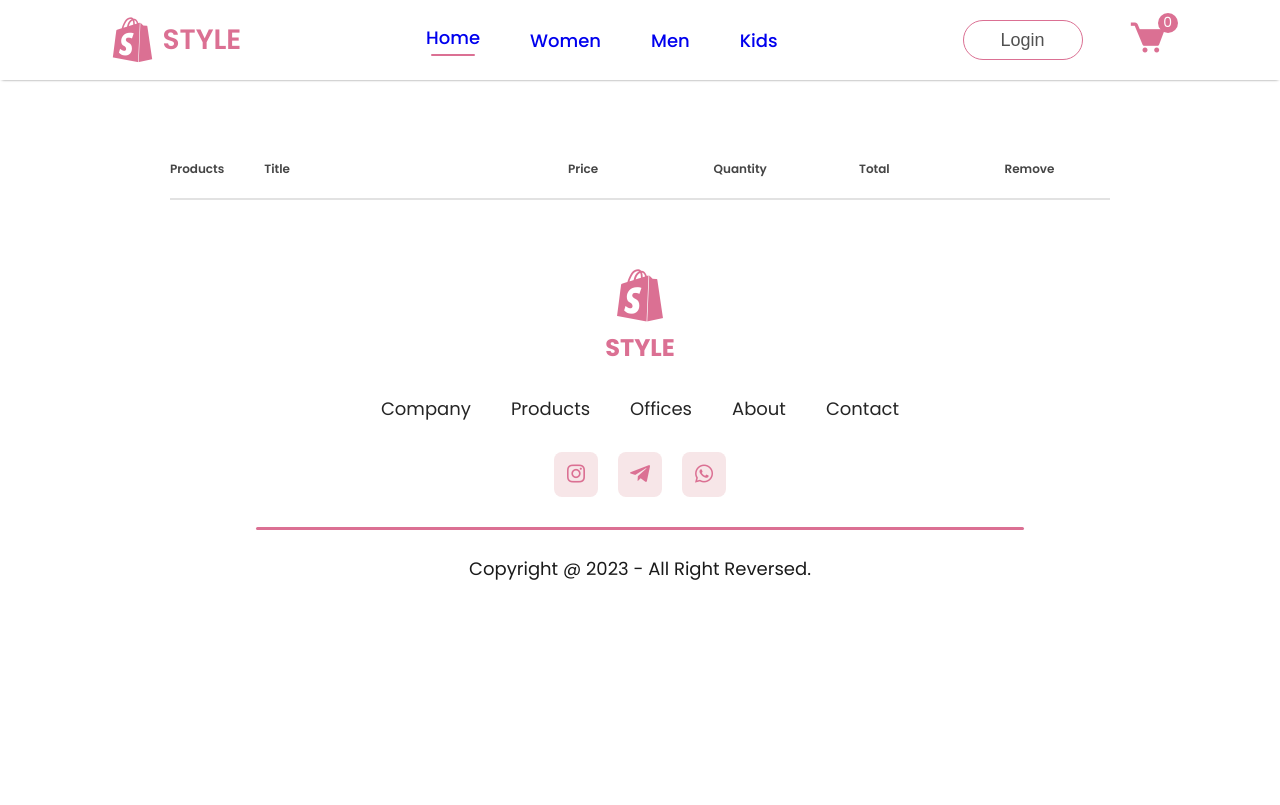
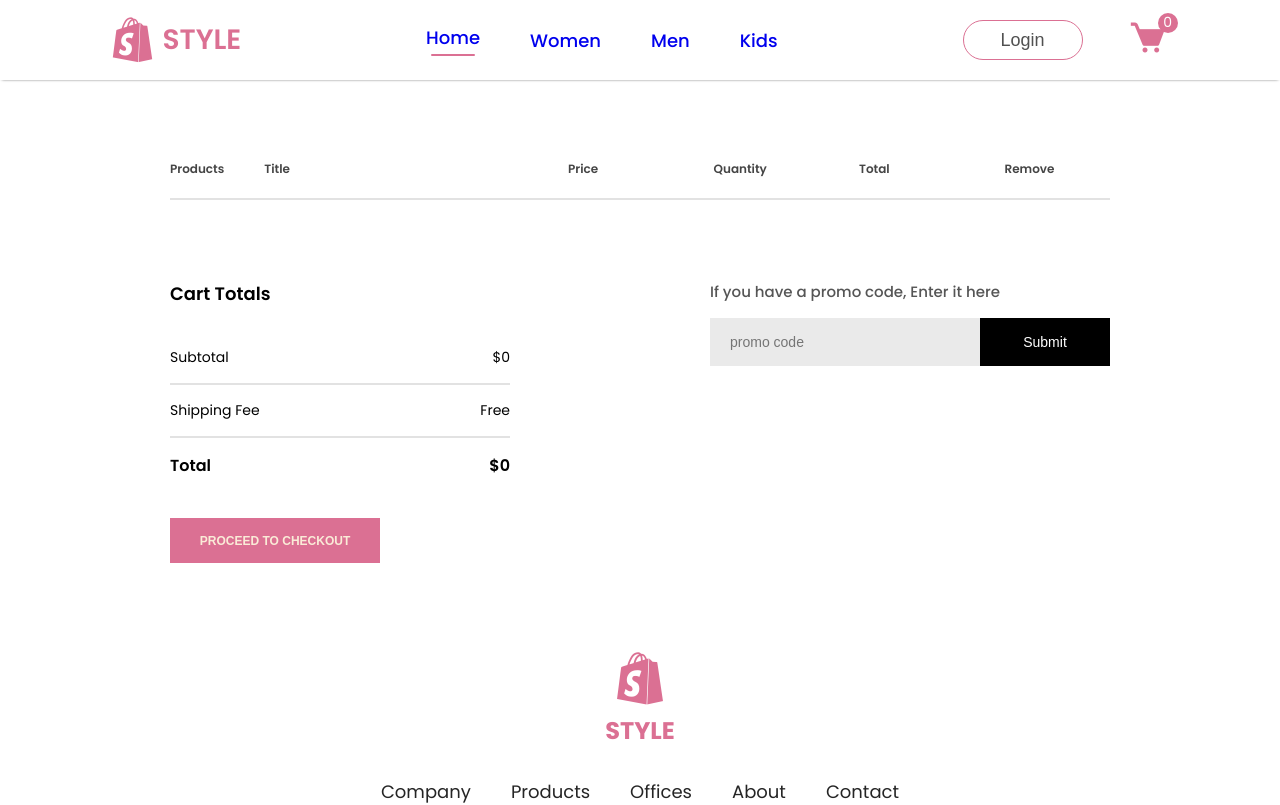
Before and after one commit to ElyaApyzova/Online-shop-with-React, a React (Create React App) app: page /cart in a window 1280 px wide. Shown: the top 805 px of the page. Built offline with nearby package versions, Linux system fonts and the light colour scheme.

Commit message:
Shop category

```diff
--- a/src/Context/ShopContext.jsx
+++ b/src/Context/ShopContext.jsx
@@ -24,6 +24,16 @@ const ShopContextProvider = (props) => {
     setCartItems((prev)=>({...prev,[itemId]:prev[itemId]-1}))
    }
 
+    const getTotalCartAmount = () =>{
+      let totalAmount = 0;
+      for(const item in CartItems)
+      {
+        if(CartItems[item]>0)
+        {
+          let itemInfo = all_product.find((product)=>{})
+        }
+      }
+    }
 
    const contextValue = {all_product,CartItems,addToCart,removeFromCart};
    return (
--- a/src/components/CartItems/CartItems.css
+++ b/src/components/CartItems/CartItems.css
@@ -41,3 +41,81 @@
    border: 2px solid #ebebeb;
    background: #fff;
 }
+
+.cartitems-down{
+    display: flex;
+    margin: 80px 0px;
+}
+
+.cartitems-total{
+    flex: 1;
+    display: flex;
+    flex-direction: column;
+    margin-right: 200px;
+    gap: 25px;
+}
+
+.cartitems-total h1{
+    font-size: 18px;
+    font-weight: 600;
+}
+
+.cartitems-total-item{
+    display: flex;
+    justify-content: space-between;
+    padding: 15px 0px;
+}
+
+.cartitems-total-item p{
+    font-size: 14px;
+}
+
+.cartitems-total-item h3{
+    font-size: 16px;
+    font-weight: 600;
+}
+
+.cartitems-total button{
+    width: 210px;
+    height: 45px;
+    background: palevioletred;
+    font-size: 12px;
+    font-weight: 600;
+    color: antiquewhite;
+    cursor: pointer;
+}
+
+.cartitems-promocode{
+    flex: 1;
+    font-size: 16px;
+    font-weight: 500;
+}
+
+.cartitems-promocode p{
+    font-size: 15px;
+    color: #555;
+}
+
+.cartitems-promobox{
+    width: 400px;
+    margin-top: 15px;
+    padding-left: 20px;
+    height: 48px;
+    background: #eaeaea;
+}
+
+.cartitems-promobox input{
+    background: transparent;
+    font-size: 14px;
+    width: 250px;
+    height: 40px;
+}
+
+.cartitems-promobox button{
+    width: 130px;
+    height: 48px;
+    font-size: 14px;
+    background: black;
+    color: white;
+    cursor: pointer;
+}
--- a/src/components/CartItems/CartItems.jsx
+++ b/src/components/CartItems/CartItems.jsx
@@ -34,7 +34,37 @@ const CartItems = () => {
       <hr/>
       </div>
     }
+    return null;
     })}
+    <div className='cartitems-down'>
+      <div className='cartitems-total'>
+        <h1>Cart Totals</h1>
+        <div>
+          <div className='cartitems-total-item'>
+            <p>Subtotal</p>
+            <p>${0}</p>
+          </div>
+          <hr/>
+          <div className='cartitems-total-item'>
+            <p>Shipping Fee</p>
+            <p>Free</p>
+          </div>
+          <hr/>
+          <div className='cartitems-total-item'>
+            <h3>Total</h3>
+            <h3>${0}</h3>
+          </div>
+        </div>
+        <button>PROCEED TO CHECKOUT</button>
+      </div>
+      <div className='cartitems-promocode'>
+        <p>If you have a promo code, Enter it here</p>
+        <div className='cartitems-promobox'>
+          <input type='text' placeholder='promo code'/>
+          <button>Submit</button>
+        </div>
+      </div>
+    </div>
       </div>
 
     )
```
